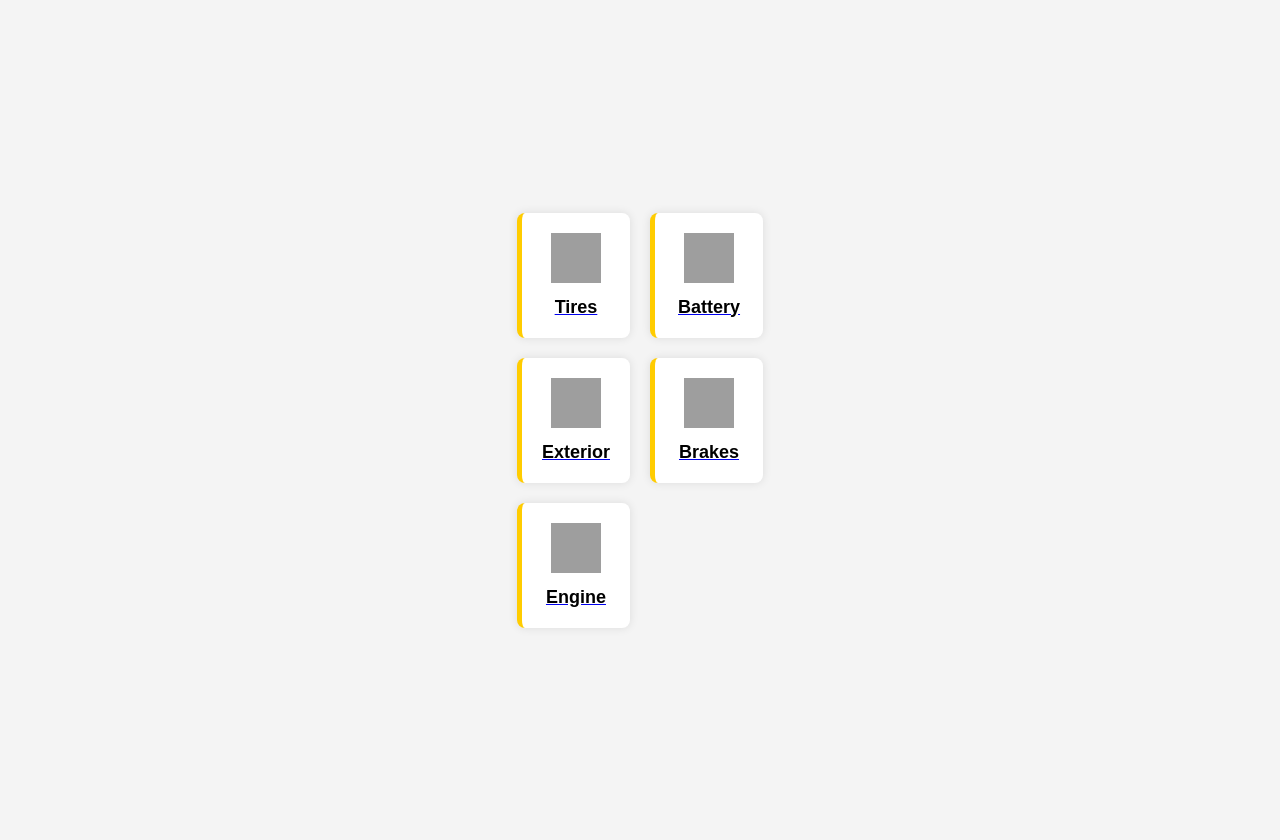
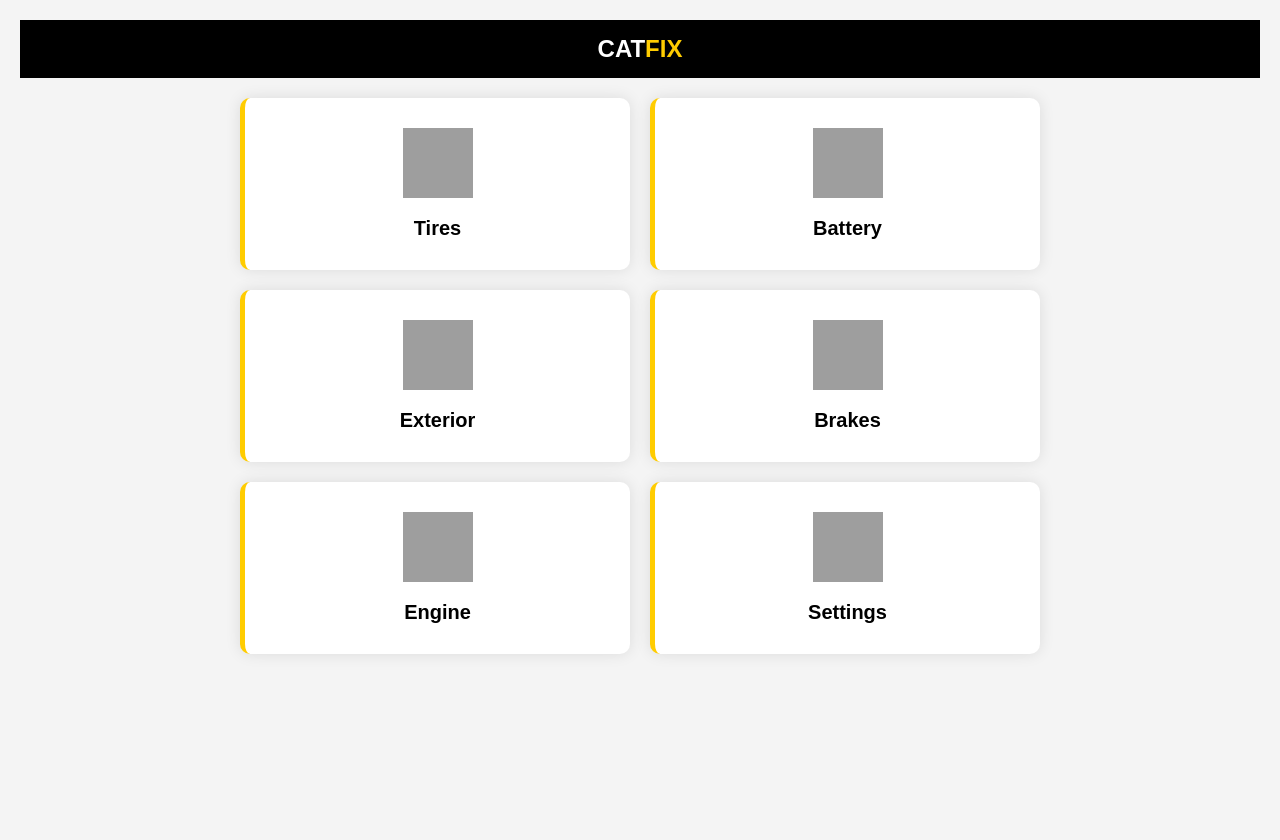
Before and after one commit to hardiksingla/catFix, a Django app: page /menu/ in a window 1280 px wide. After the commit the page ends 654 px from the top, so only its background shows below. Run offline with Django 5.2, Linux system fonts and the light colour scheme; grey boxes are pictures that could not be loaded.

Commit message:
UI Changes

```diff
--- a/inspections/templates/inspections/menu.html
+++ b/inspections/templates/inspections/menu.html
@@ -12,76 +12,128 @@
             padding: 20px;
             background-color: #f4f4f4;
             color: #000000;
-            display: flex;
-            justify-content: center;
-            align-items: center;
-            height: 100vh;
+        }
+
+        .menu-heading {
+            text-align: center;
+            font-size: 28px;
+            font-weight: bold;
+            margin-bottom: 20px;
+            color: #000000;
         }
 
         .menu-container {
             display: grid;
             grid-template-columns: repeat(2, 1fr);
             gap: 20px;
-            max-width: 600px;
+            max-width: 800px;
             margin: auto;
         }
 
         .menu-item {
             background-color: #ffffff;
-            padding: 20px;
-            border-radius: 8px;
-            box-shadow: 0 0 10px rgba(0, 0, 0, 0.1);
+            padding: 30px;
+            border-radius: 10px;
+            box-shadow: 0 0 15px rgba(0, 0, 0, 0.1);
             text-align: center;
             border-left: 5px solid #FFCC00;
-            cursor: pointer;
             transition: transform 0.3s ease, box-shadow 0.3s ease;
+            color: #000000;
+            text-decoration: none;
         }
 
         .menu-item:hover {
             transform: translateY(-5px);
-            box-shadow: 0 0 15px rgba(0, 0, 0, 0.2);
+            box-shadow: 0 0 20px rgba(0, 0, 0, 0.2);
         }
 
         .menu-item img {
-            width: 50px;
-            height: 50px;
-            margin-bottom: 10px;
+            width: 70px;
+            height: 70px;
+            margin-bottom: 15px;
         }
 
         .menu-item p {
             margin: 0;
-            font-size: 18px;
+            font-size: 20px;
             font-weight: bold;
             color: #000000;
+        }
+
+        header {
+            background-color: #000000;
+            color: #ffffff;
+            padding: 15px;
+            text-align: center;
+            font-size: 24px;
+            font-weight: bold;
+            margin-bottom: 20px;
+        }
+
+        header span {
+            color: #FFCC00;
+        }
+
+        @media (max-width: 600px) {
+            body {
+                padding: 10px;
+            }
+
+            .menu-container {
+                grid-template-columns: 1fr;
+            }
+
+            header {
+                font-size: 20px;
+            }
+
+            .menu-item {
+                padding: 20px;
+            }
+
+            .menu-item img {
+                width: 50px;
+                height: 50px;
+            }
+
+            .menu-item p {
+                font-size: 16px;
+            }
         }
     </style>
 </head>
 
 <body>
+    <header>
+        CAT<span>FIX</span>
+    </header>
 
     <div class="menu-container">
         <a href="{% url 'step2' %}" class="menu-item">
-            <img src="https://img.icons8.com/?size=100&id=15173&format=png&color=000000" alt="Tires Icon">
+            <img src="https://www.haiangroup.com/uploadfile/202003/20/495856d5a45678d23d80ae0e92fa0193_small.jpg" alt="Tires Icon">
             <p>Tires</p>
         </a>
         <a href="{% url 'step3' %}" class="menu-item">
-            <img src="https://img.icons8.com/fluency/66/000000/car-battery.png" alt="Battery Icon">
+            <img src="https://5.imimg.com/data5/GS/OW/GLADMIN-3825420/general-service-line-batteries-500x500.jpg" alt="Battery Icon">
             <p>Battery</p>
         </a>
         <a href="{% url 'step4' %}" class="menu-item">
-            <img src="https://img.icons8.com/color/66/000000/car.png" alt="Exterior Icon">
+            <img src="https://www.wyomingcat.com/wp-content/uploads/2021/06/articulated-truck-icon.jpg" alt="Exterior Icon">
             <p>Exterior</p>
         </a>
         <a href="{% url 'step5' %}" class="menu-item">
-            <img src="https://img.icons8.com/?size=100&id=VqEB76ezChzF&format=png&color=000000" alt="Brakes Icon">
+            <img src="https://www.speedyapollo.ca/wp-content/uploads/2019/04/blog-brake-pads.jpg" alt="Brakes Icon">
             <p>Brakes</p>
         </a>
         <a href="{% url 'step6' %}" class="menu-item">
-            <img src="https://img.icons8.com/fluency/66/000000/engine.png" alt="Engine Icon">
+            <img src="https://s7d2.scene7.com/is/image/Caterpillar/CM20200618-3f612-95c79" alt="Engine Icon">
             <p>Engine</p>
         </a>
+        <a href="{% url 'settings' %}" class="menu-item">
+            <img src="https://caterpillar.scene7.com/is/image/Caterpillar/CM20210426-2536a-6d076?$pcc-pdp2$" alt="Settings Icon">
+            <p>Settings</p>
+        </a>
     </div>
-
 </body>
 
 </html>
--- a/inspections/templates/inspections/step1.html
+++ b/inspections/templates/inspections/step1.html
@@ -165,7 +165,9 @@
     </div>
 
         <!-- Display Date and Time -->
-        <div id="date-time"></div>
+        <div id="date-time">
+            <p>Date and Time: <span id="date-time-placeholder"></span></p>
+        </div>
 
         <!-- Display Location -->
         <div id="location">
@@ -305,7 +307,7 @@
 
                 // Display current date and time
                 const now = new Date();
-                document.getElementById('date-time').innerText = `Date and Time: ${now.toLocaleString()}`;
+                document.getElementById('date-time-placeholder').innerText = `Date and Time: ${now.toLocaleString()}`;
 
                 // Get and display current location
                 if (navigator.geolocation) {
```
Also changed, not shown: inspections/templates/inspections/menu_cust.html (+66 -19 lines), inspections/templates/inspections/service.html (+174 -0 lines), inspections/templates/inspections/step1_cust.html (+5 -3 lines).
